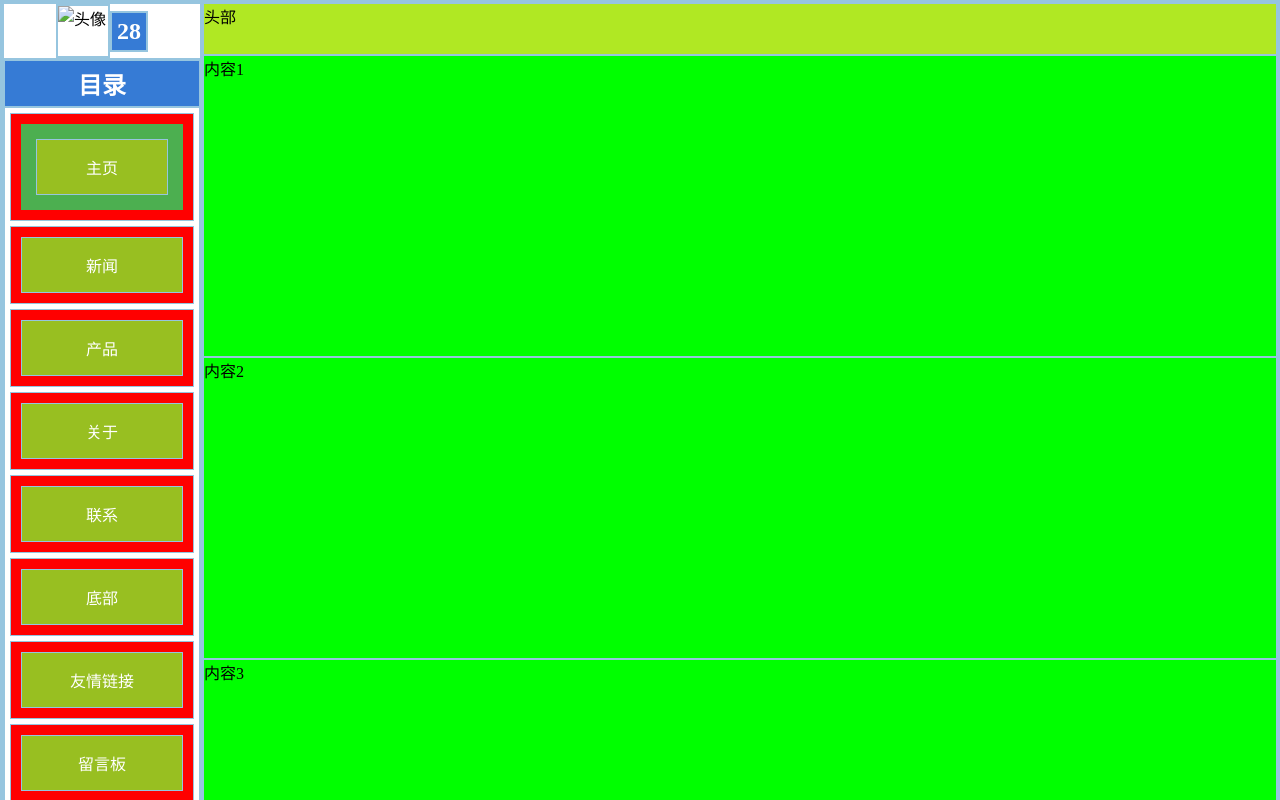
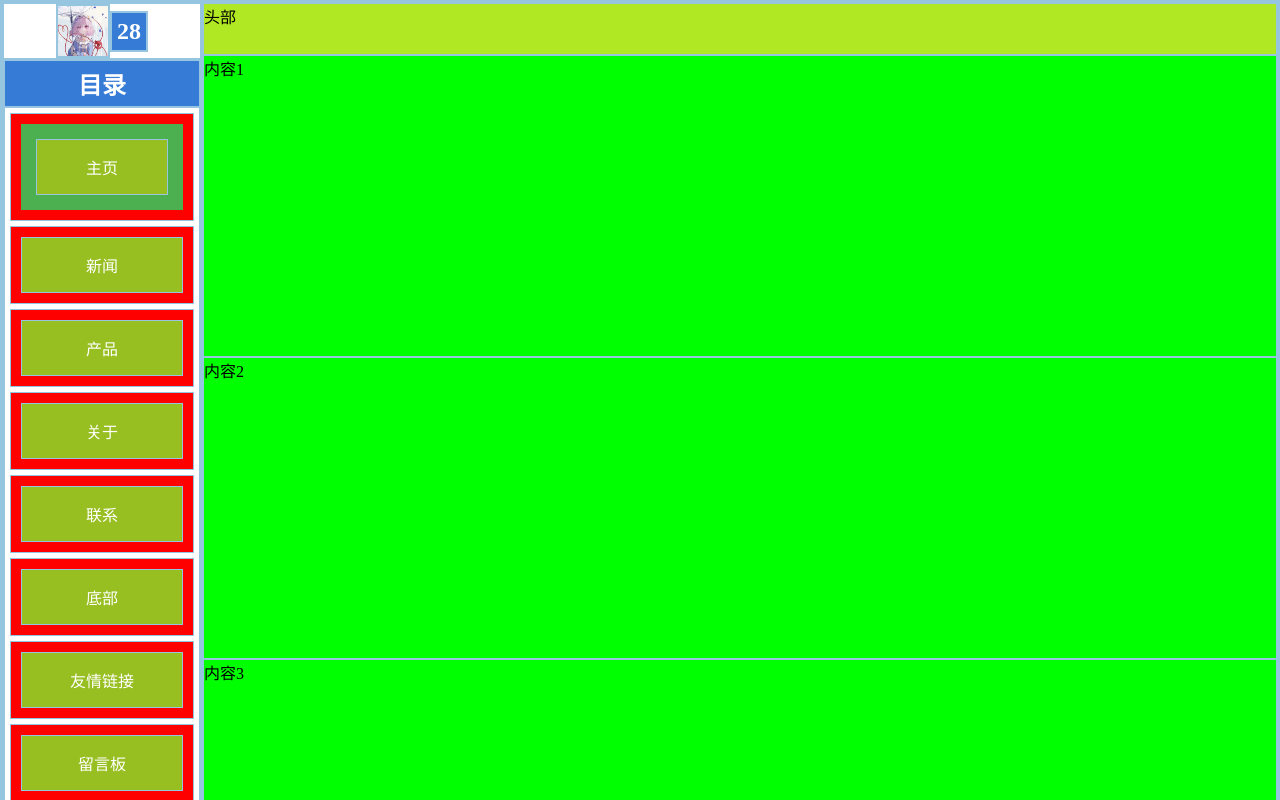
Before and after one commit to chwishance/-, a plain HTML site: page index.html in a window 1280 px wide. Shown: the top 800 px of the page. Drawn offline with Linux system fonts and the light colour scheme; the site is published under a folder, as on GitHub Pages, so addresses that start at the root find nothing.

Commit message:
Update index.html

```diff
--- a/index.html
+++ b/index.html
@@ -90,7 +90,7 @@
         <!--头像-->
         <div class="heater center">
             <div class="center">
-                <img src="/img/003.jpg" alt="头像" width="50px" height="50px">
+                <img src="img/003.jpg" alt="头像" width="50px" height="50px">
             </div>
             <div>
                 <h2>28</h2>
```
